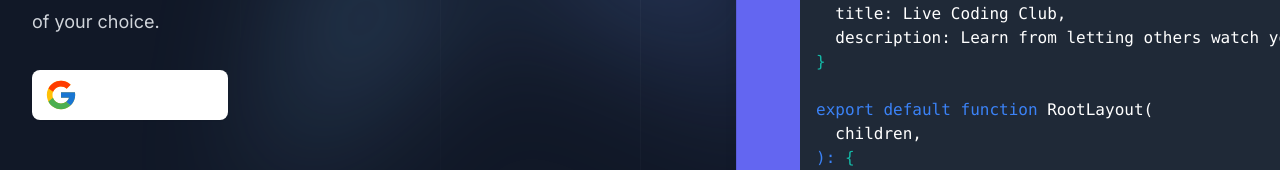
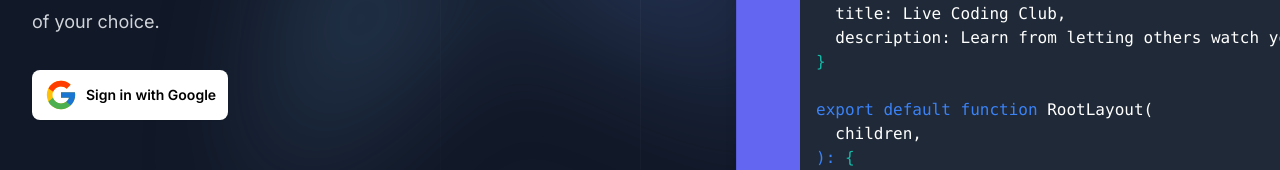
Before and after one commit to bartcheers/livecodingclub, a Next.js app: page / in a window 1280 px wide. Shown: the part 422-592 px from the top of the page. Built offline with nearby package versions, Linux system fonts and the light colour scheme; no server answers.

Commit message:
Fix text login

```diff
--- a/app/login.tsx
+++ b/app/login.tsx
@@ -7,7 +7,7 @@ export const Login = () => {
   return (
 
 
-    <button className="flex items-center gap-2 text-black rounded-lg bg-white w-fit mt-8 px-3 py-2 text-sm font-semibold text-white shadow-sm hover:bg-neutral-100 focus-visible:outline focus-visible:outline-2 focus-visible:outline-offset-2 focus-visible:outline-indigo-400" onClick={() => signIn('google')}>
+    <button className="flex items-center gap-2 text-black rounded-lg bg-white w-fit mt-8 px-3 py-2 text-sm font-semibold shadow-sm hover:bg-neutral-100 focus-visible:outline focus-visible:outline-2 focus-visible:outline-offset-2 focus-visible:outline-indigo-400" onClick={() => signIn('google')}>
       <GoogleIcon />
       Sign in with Google
     </button>
```
